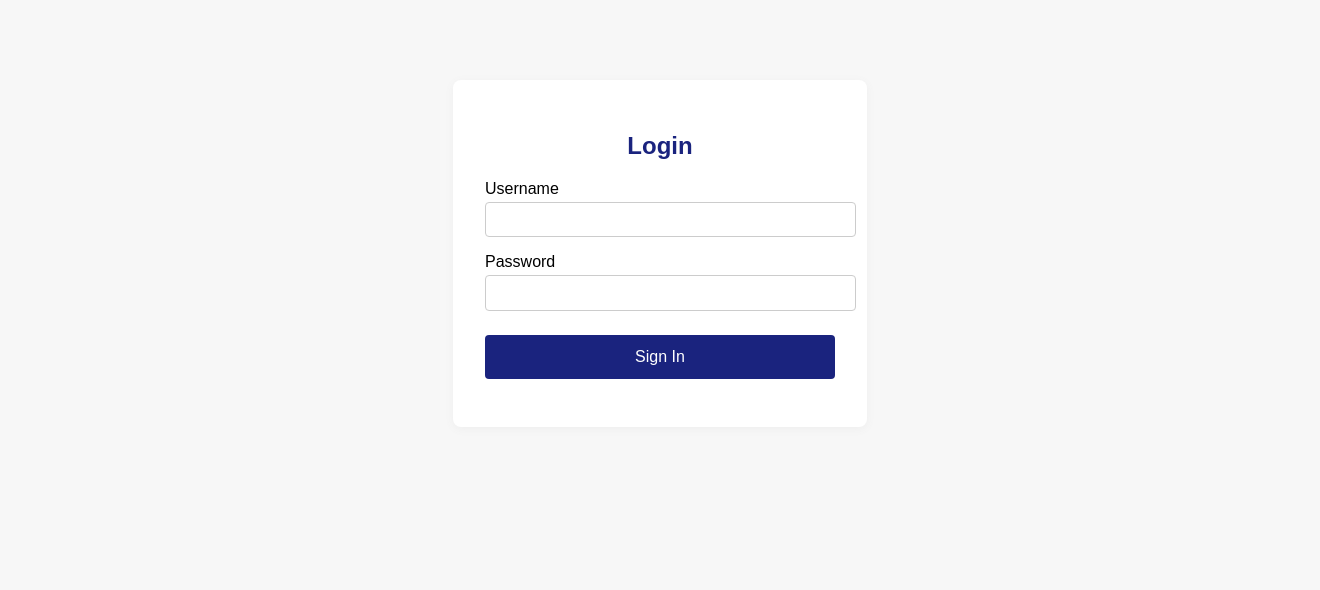
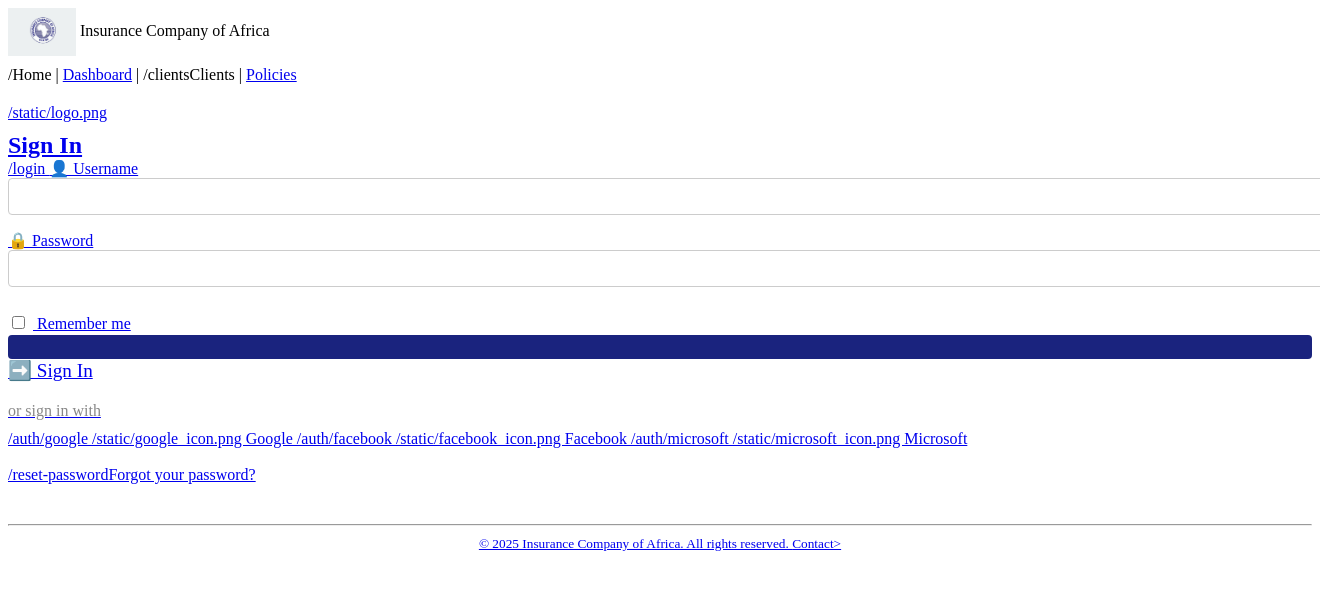
Before and after one commit to ivinaconsultancyinc/ica_app, a FastAPI app: page /login in a window 1320 px wide; the page is wider, and only the part inside the window is pictured. Shown: the top 590 px of that part. Run offline with FastAPI, Linux system fonts and the light colour scheme.

Commit message:
Update login.html

```diff
--- a/insurance_app/templates/login.html
+++ b/insurance_app/templates/login.html
@@ -1,75 +1,103 @@
-<!DOCTYPE html>
-<html lang="en">
-<head>
-    <meta charset="UTF-8">
-    <title>Login - Insurance Company of Africa</title>
-    <meta name="viewport" content="width=device-width, initial-scale=1">
-    <style>
-        body { font-family: Arial, sans-serif; background: #f7f7f7; }
-        .login-container {
-            max-width: 350px;
-            margin: 80px auto;
-            background: #fff;
-            padding: 2em;
-            border-radius: 8px;
-            box-shadow: 0 2px 8px #eee;
-        }
-        h2 { text-align: center; color: #1a237e; }
-        label { display: block; margin-top: 1em; }
-        input[type="text"], input[type="password"] {
-            width: 100%; padding: 0.7em; margin-top: 0.3em; border: 1px solid #ccc; border-radius: 4px;
-        }
-        button {
-            width: 100%; padding: 0.8em; margin-top: 1.5em;
-            background: #1a237e; color: #fff; border: none; border-radius: 4px; font-size: 1em;
-            cursor: pointer;
-        }
-        .error { color: #d32f2f; text-align: center; margin-top: 1em; }
-    </style>
-</head>
-<body>
-    <div class="login-container">
-        <h2>Login</h2>
-        <form id="loginForm" method="post" onsubmit="return login(event)">
-            <label for="username">Username</label>
-            <input type="text" id="username" name="username" required autocomplete="username">
+{% extends "base.html" %}
 
-            <label for="password">Password</label>
-            <input type="password" id="password" name="password" required autocomplete="current-password">
+{% block title %}Login | Insurance Company of Africa{% endblock %}
 
-            <button type="submit">Sign In</button>
-        </form>
-        <div id="errorMsg" class="error"></div>
-    </div>
-    <script>
-        async function login(event) {
-            event.preventDefault();
-            document.getElementById('errorMsg').textContent = '';
-            const username = document.getElementById('username').value;
-            const password = document.getElementById('password').value;
-            const formData = new URLSearchParams();
-            formData.append('username', username);
-            formData.append('password', password);
+{% block content %}
 
-            try {
-                const response = await fetch('/token', {
-                    method: 'POST',
-                    headers: { 'Content-Type': 'application/x-www-form-urlencoded' },
-                    body: formData
-                });
-                const data = await response.json();
-                if (response.ok && data.access_token) {
-                    // Store token securely (e.g., localStorage/sessionStorage)
-                    localStorage.setItem('jwt_token', data.access_token);
-                    // Redirect to dashboard or reload page
-                    window.location.href = '/dashboard';
-                } else {
-                    document.getElementById('errorMsg').textContent = data.detail || 'Login failed';
-                }
-            } catch (err) {
-                document.getElementById('errorMsg').textContent = 'Network error. Please try again.';
-            }
-        }
-    </script>
-</body>
-</html>
+<div style="max-width:350px; margin:40px auto; background:#fff; padding:32px 28px 24px 28px; border-radius:8px; box-shadow:0 2px 12px #0001;"></div style="max-width:350px; margin:40px auto; background:#fff; padding:32px 28px 24px 28px; border-radius:8px; box-shadow:0 2px 12px #0001;">
+
+    <div style="text-align:center; margin-bottom:20px;"></div style="text-align:center; margin-bottom:20px;">
+
+        /static/logo.png
+
+        <h2 style="margin:10px 0 0 0;">Sign In</h2 style="margin:10px 0 0 0;">
+
+
+
+    {% if error %}
+
+        <div style="color: #b71c1c; background: #ffebee; border: 1px solid #b71c1c; padding: 10px; margin-bottom: 20px; border-radius: 4px;"></div style="color: #b71c1c; background: #ffebee; border: 1px solid #b71c1c; padding: 10px; margin-bottom: 20px; border-radius: 4px;">
+
+            {{ error }}
+
+
+
+    {% endif %}
+
+    /login
+
+        <label for="username" style="font-weight:500;">👤 Username
+</label for="username" style="font-weight:500;">
+
+        <input type="text" id="username" name="username" required style="width:100%; padding:10px; margin-bottom:16px; border-radius:4px; border:1px solid #ccc;">
+</input type="text" id="username" name="username" required style="width:100%; padding:10px; margin-bottom:16px; border-radius:4px; border:1px solid #ccc;">
+
+
+
+        <label for="password" style="font-weight:500;">🔒 Password
+</label for="password" style="font-weight:500;">
+
+        <input type="password" id="password" name="password" required style="width:100%; padding:10px; margin-bottom:10px; border-radius:4px; border:1px solid #ccc;">
+</input type="password" id="password" name="password" required style="width:100%; padding:10px; margin-bottom:10px; border-radius:4px; border:1px solid #ccc;">
+
+
+
+        <label style="display:flex; align-items:center; margin-bottom:16px;"></label style="display:flex; align-items:center; margin-bottom:16px;">
+
+            <input type="checkbox" name="remember_me" style="margin-right:8px;"></input type="checkbox" name="remember_me" style="margin-right:8px;">
+
+            Remember me
+
+
+
+
+
+        <button type="submit" style="width:100%; background:#1a237e; color:#fff; border:none; padding:12px 0; border-radius:4px; font-size:1.1em; cursor:pointer;"></button type="submit" style="width:100%; background:#1a237e; color:#fff; border:none; padding:12px 0; border-radius:4px; font-size:1.1em; cursor:pointer;">
+
+            <span style="font-size:1.2em;">➡️ Sign In</span style="font-size:1.2em;">
+
+
+
+
+
+    <div style="margin:20px 0; text-align:center;"></div style="margin:20px 0; text-align:center;">
+
+        <span style="color:#888;">or sign in with</span style="color:#888;">
+
+        <div style="margin-top:10px;"></div style="margin-top:10px;">
+
+            /auth/google
+
+                /static/google_icon.png
+
+                Google
+
+
+
+            /auth/facebook
+
+                /static/facebook_icon.png
+
+                Facebook
+
+
+
+            /auth/microsoft
+
+                /static/microsoft_icon.png
+
+                Microsoft
+
+
+
+
+
+
+
+    <p style="margin-top:18px; text-align:center;"></p style="margin-top:18px; text-align:center;">
+
+        /reset-passwordForgot your password?
+
+
+
+{% endblock %}
```
